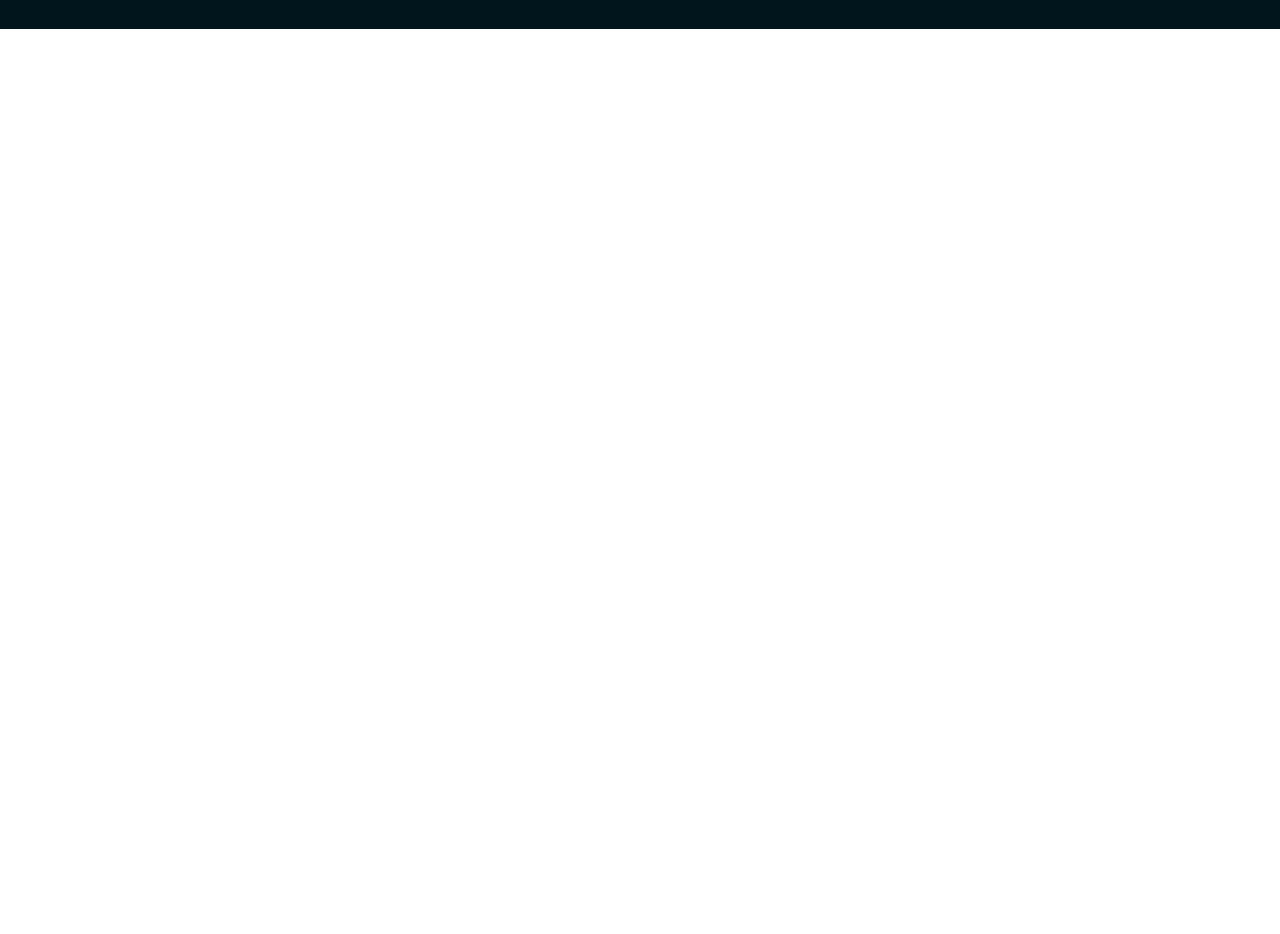
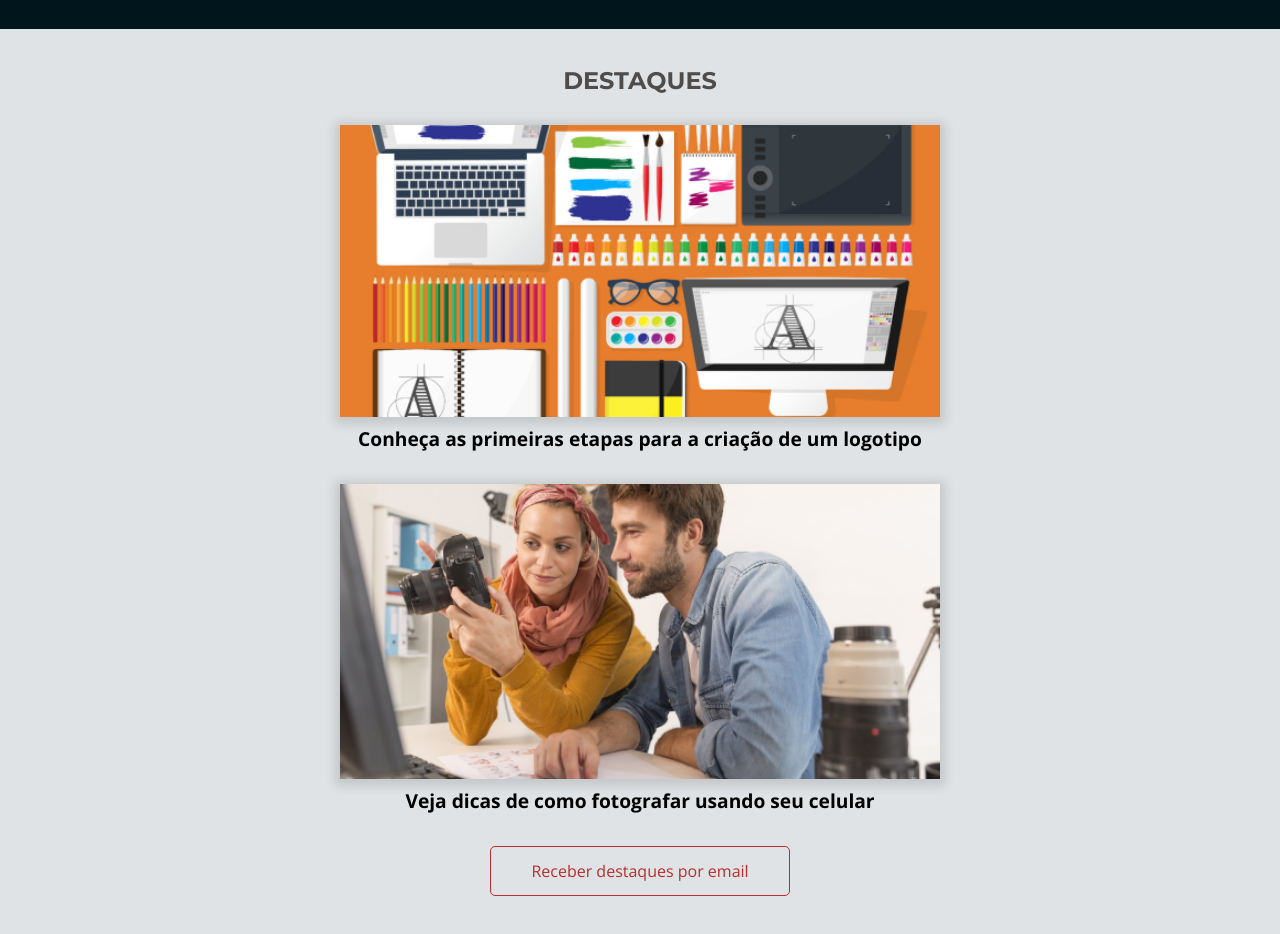
Before and after one commit to LeandroMenoci/LayoutsResponsivos, a plain HTML site: page index.html in a window 1280 px wide. Shown: the part 380-1314 px from the top of the page. Before the commit the page ends 800 px from the top, so only its background shows below. Drawn offline with nearby package versions, Linux system fonts and the light colour scheme.

Commit message:
Particularidades de telas
Utilizar as unidades de viewport;
Identificar a diferença entre unidades absolutas e relativas;
Analisar as limitações físicas de dispositivos;

```diff
--- /dev/null
+++ b/css/destaques.css
@@ -0,0 +1,41 @@
+.destaques {
+  background-color: var(--azul-claro);
+  padding-top: 2.5rem;
+  padding-bottom: 2.5rem;
+}
+
+.destaques__titulo {
+  color: var(--cinza-escuro);
+  font-weight: 700;
+  font-size: 1.5rem;
+  font-family: var(--montserrat);
+  text-transform: uppercase;
+  text-align: center;
+  margin-bottom: 2rem;
+}
+
+.destaques__painel {
+  display: flex;
+  flex-direction: column;
+  align-items: center;
+  margin-bottom: 2rem;
+}
+
+.destaques__painel-imagem {
+  width: 100vw;
+  max-width: 600px;
+  box-shadow: 0 2px 10px 5px #00000020;
+  margin-bottom: .5rem;
+}
+
+.destaques__painel-texto {
+  font-weight: 700;
+  font-size: 1.2rem;
+  line-height: normal;
+}
+
+.destaques__botao {
+  color: var(--vermelho-forte);
+  border-color: var(--vermelho-forte);
+  margin: 0 auto;
+}
--- a/index.html
+++ b/index.html
@@ -15,6 +15,7 @@
   <link rel="stylesheet" href="./css/base.css">
   <link rel="stylesheet" href="./css/cabecalho.css">
   <link rel="stylesheet" href="./css/chamada.css">
+  <link rel="stylesheet" href="./css/destaques.css">
 </head>
 
 <body>
@@ -38,6 +39,25 @@
         empresas.</p>
       <a href="#" class="chamada__botao botao">Conheça os planos</a>
     </section>
+    <section class="destaques container">
+      <h2 class="destaques__titulo">Destaques</h2>
+      <a href="#">
+        <figure class="destaques__painel">
+          <img src="img/comecando-criar-logotipo.png" alt="Painel do post sobre criação de logotipo"
+            class="destaques__painel-imagem">
+          <figcaption class="destaques__painel-texto">Conheça as primeiras etapas para a criação de um logotipo
+          </figcaption>
+        </figure>
+      </a>
+      <a href="#">
+        <figure class="destaques__painel">
+          <img src="img/dicas-fotografia.png" alt="Painel do post sobre fotografia com celular"
+            class="destaques__painel-imagem">
+          <figcaption class="destaques__painel-texto">Veja dicas de como fotografar usando seu celular</figcaption>
+        </figure>
+      </a>
+      <a href="#" class="destaques__botao botao">Receber destaques por email</a>
+    </section>
   </main>
 </body>
 
```
